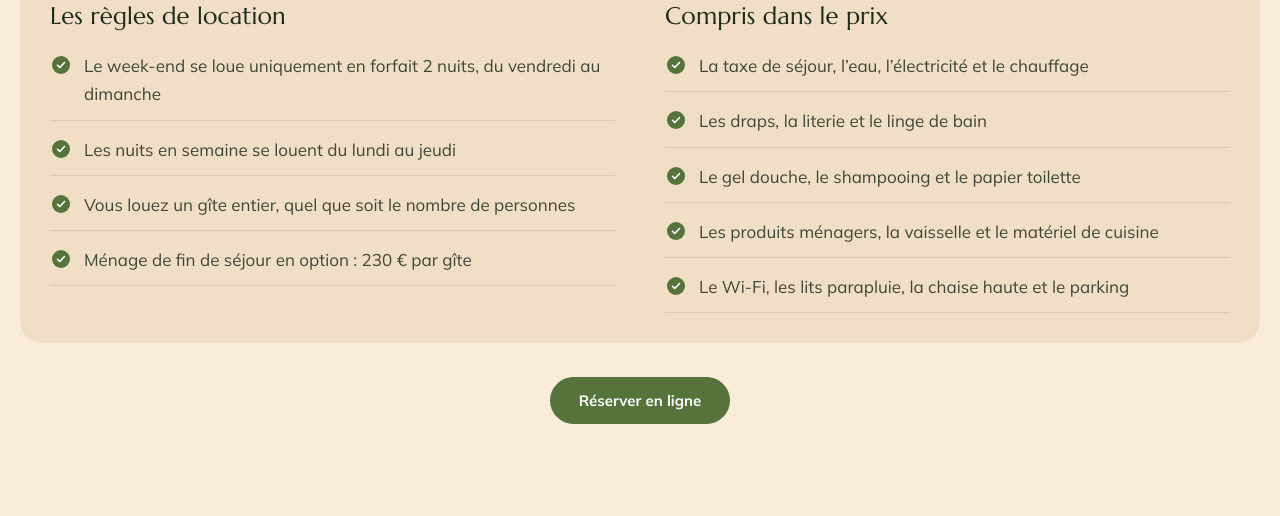
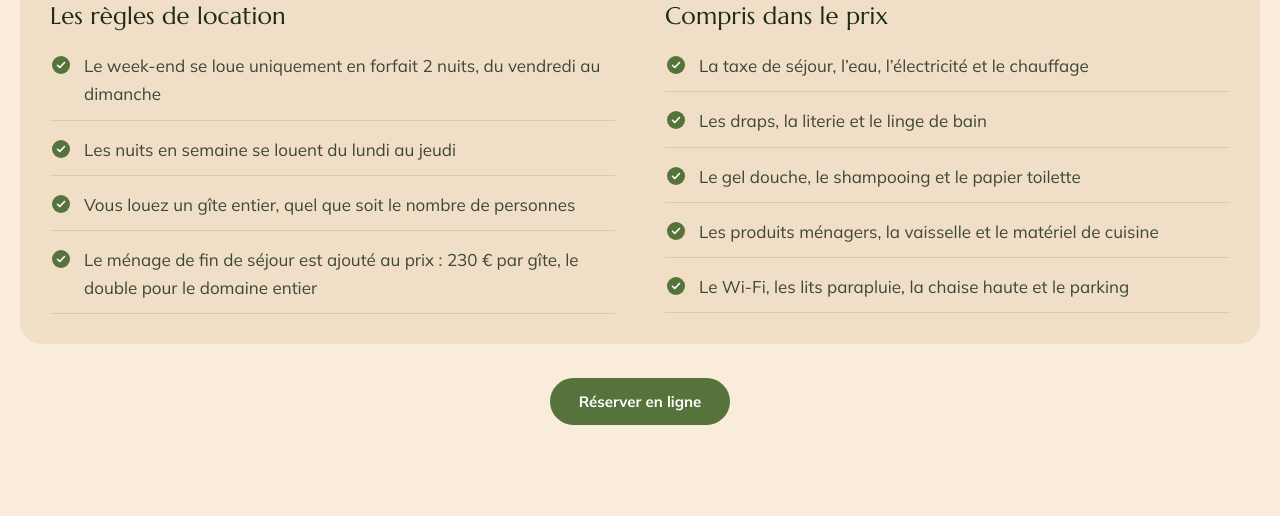
Before and after one commit to tommmm546467/maquette-gite-sur-la-baume, a plain HTML site: page le-domaine.html in a window 1280 px wide. Shown: the part 6375-6891 px from the top of the page. Drawn offline with Linux system fonts and the light colour scheme.

Commit message:
Ménage ajouté au prix (comme dans Smoobu) au lieu de « en option »
Co-Authored-By: Claude Opus 5.5 <noreply@anthropic.com>

```diff
--- a/le-domaine.html
+++ b/le-domaine.html
@@ -198,7 +198,7 @@
           <li>Le week-end se loue uniquement en forfait 2 nuits, du vendredi au dimanche</li>
           <li>Les nuits en semaine se louent du lundi au jeudi</li>
           <li>Vous louez un gîte entier, quel que soit le nombre de personnes</li>
-          <li>Ménage de fin de séjour en option : 230 € par gîte</li>
+          <li>Le ménage de fin de séjour est ajouté au prix : 230 € par gîte, le double pour le domaine entier</li>
         </ul>
       </div>
       <div>
```
Also changed, not shown: contact.html (+1 -1 lines), la-cavaliere.html (+1 -1 lines), le-tilleul.html (+1 -1 lines).
